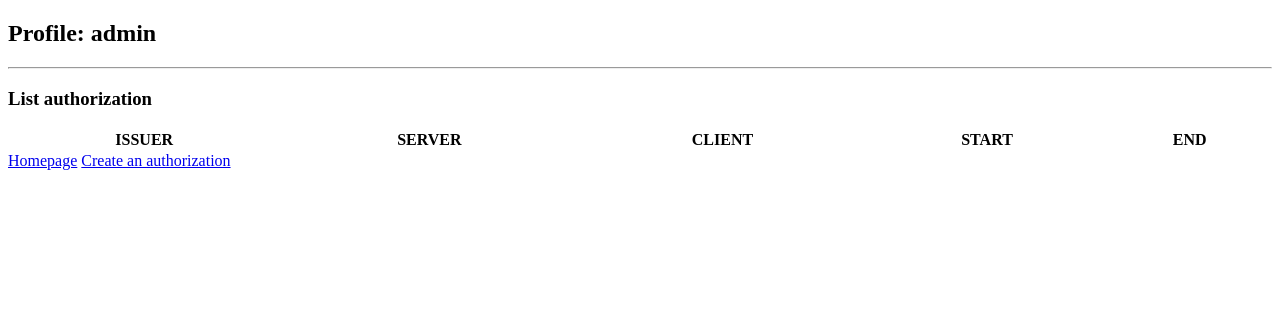
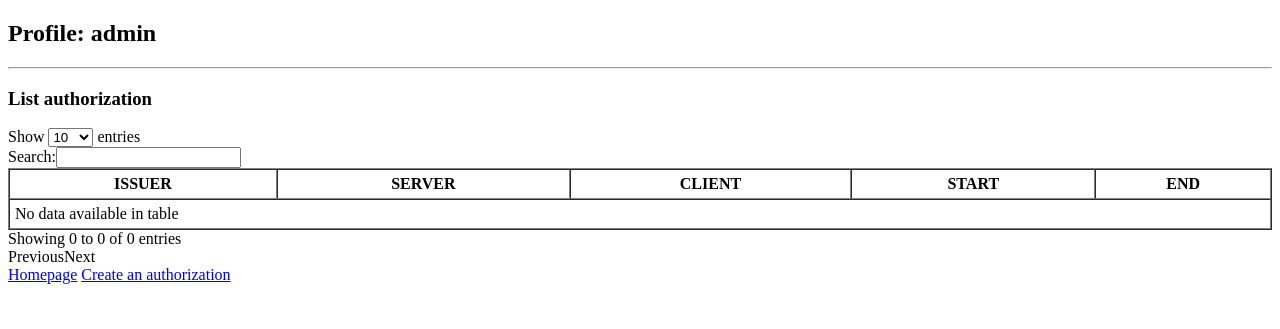
Before and after one commit to andreapergetti/authorization_transparency, a Django app: page /accounts/profile/ in a window 1280 px wide. Shown: the top 329 px of the page. Run offline with Django 3.2, Linux system fonts and the light colour scheme; a user stored in the database is signed in; data comes from the database, SQL or seed files in the repository; both versions use the stored data as it was after the commit; lists and menus that the app fills with data are empty; some libraries are stand-ins or nearby versions.

Commit message:
Update users profile page

```diff
--- a/accounts/templates/accounts/profile.html
+++ b/accounts/templates/accounts/profile.html
@@ -1,4 +1,10 @@
 {% extends 'base.html' %}
+{% load static %}
+{% block head %}
+    <script src="https://cdnjs.cloudflare.com/ajax/libs/jquery/3.6.0/jquery.min.js"></script>
+    <script src="https://cdn.datatables.net/1.10.25/js/jquery.dataTables.min.js"></script>
+    <script src="{% static 'js/sort.js' %}"></script>
+{% endblock %}
 {% block title %}
     Profile
 {% endblock %}
@@ -8,7 +14,10 @@
 {% endblock %}
 {% block content %}
     <h3>List authorization</h3>
- <table style="width:100%">
+
+    <div style="overflow-x: auto">
+        <table cellspacing="0" cellpadding="5" border="1" style="width:100%" id="myTable">
+            <thead>
             <tr>
                 <th>ISSUER</th>
                 <th>SERVER</th>
@@ -16,6 +25,8 @@
                 <th>START</th>
                 <th>END</th>
             </tr>
+            </thead>
+            <tbody>
             {% for object in object_list %}
                 <tr>
                     <td style="text-align: center">{{ object.issuer }}</td>
@@ -25,11 +36,15 @@
                     <td style="text-align: center">{{ object.expiration_time }}</td>
                 </tr>
             {% endfor %}
+            </tbody>
         </table>
+    </div>
+
+    <a href="{% url 'homepage' %}">Homepage</a>
+    <a href="{% url 'authorizations:authorization_create' %}">Create an authorization</a>
+{% endblock %}
+
  {% for object in object_list %}
         <p>"issuer": {{ object.issuer }}, "server": {{ object.server }}, "client": {{ object.client }},
             "not before time": {{ object.start_validity }}, "expiration time": {{ object.expiration_time }} </p>
     {% endfor %}
-    <a href="{% url 'homepage' %}">Homepage</a>
-    <a href="{% url 'authorizations:authorization_create' %}">Create an authorization</a>
-{% endblock %}
--- a/authorization_transparency/settings.py
+++ b/authorization_transparency/settings.py
@@ -121,6 +121,7 @@ USE_TZ = True
 # https://docs.djangoproject.com/en/3.2/howto/static-files/
 
 STATIC_URL = '/static/'
+STATICFILES_DIRS = [BASE_DIR / 'static']
 
 # Default primary key field type
 # https://docs.djangoproject.com/en/3.2/ref/settings/#default-auto-field
--- a/authorizations/forms.py
+++ b/authorizations/forms.py
@@ -5,10 +5,14 @@ from crispy_forms.helper import FormHelper
 from crispy_forms.layout import Submit
 from django.core.exceptions import ValidationError
 from django.forms import ModelForm
+from django import forms
 from .models import Authorizations
 
 
 class AuthorizationForm(ModelForm):
+    start_validity = forms.DateTimeField(widget=forms.DateTimeInput(format='%d/%m/%Y %H:%M'))
+    expiration_time = forms.DateTimeField(widget=forms.DateTimeInput(format='%d/%m/%Y %H:%M'))
+
     helper = FormHelper()
     helper.form_id = 'register-form'
     helper.form_method = 'POST'
--- /dev/null
+++ b/static/js/sort.js
@@ -0,0 +1,3 @@
+$(document).ready(function() {
+    $('#myTable').DataTable();
+} );
--- a/templates/base.html
+++ b/templates/base.html
@@ -4,6 +4,8 @@
     <meta charset="UTF-8">
     <meta name="viewport" content="width=device-width, initial-scale=1.0">
     <meta http-equiv="X-UA-Compatible" content="ie=edge">
+    {% block head %}
+    {% endblock %}
     <title> {% block  title %}
     {% endblock %}</title>
 </head>
```
Also changed, not shown: db.sqlite3. Lines whose indentation alone changed are shown as unchanged.
